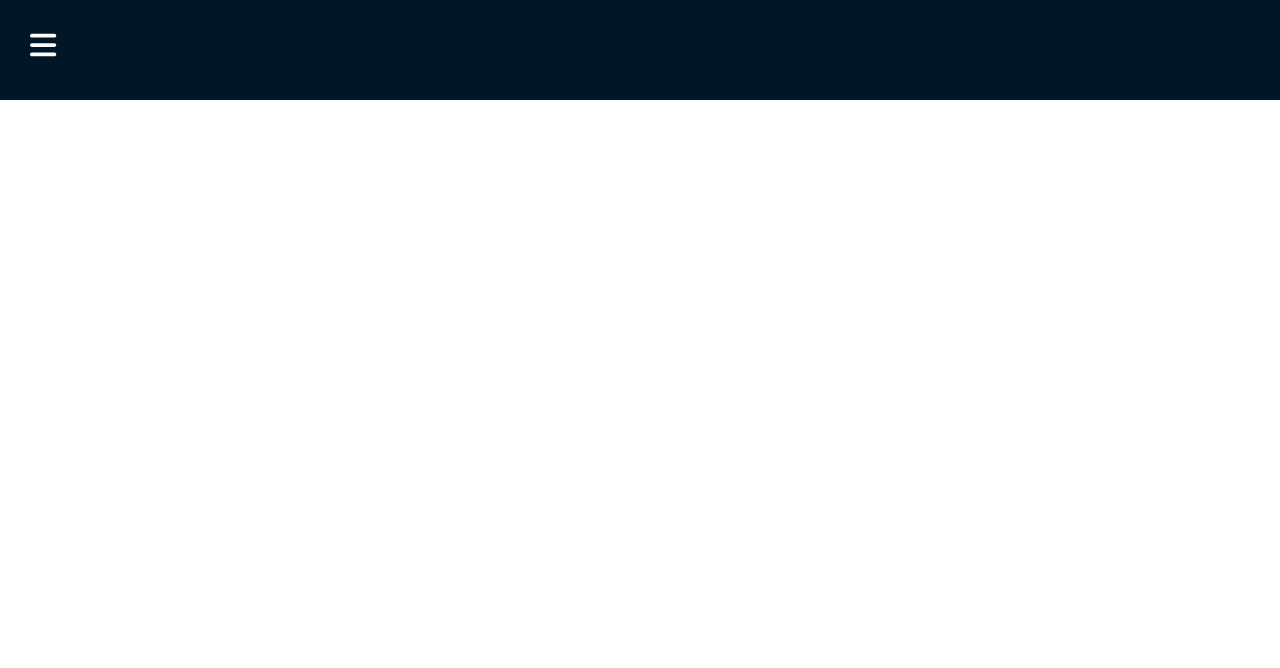
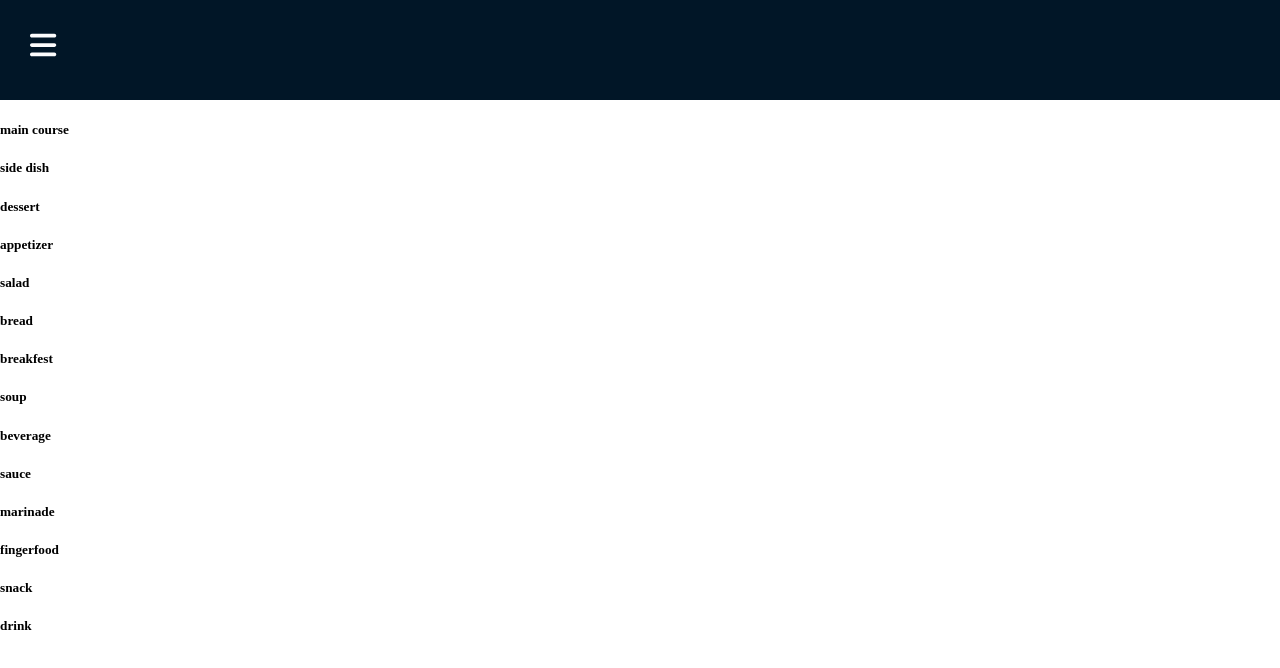
Before and after one commit to nicholsz20/recipe-site, a React (Create React App) app: page /categories in a window 1280 px wide. Before the commit this address had no page. Shown: the top 668 px of the page. Built offline with nearby package versions, Linux system fonts and the light colour scheme.

Commit message:
Created Category Page

```diff
--- a/src/App.tsx
+++ b/src/App.tsx
@@ -8,6 +8,7 @@ import Home from './Components/Home';
 import RecipeList from './Components/RecipeList';
 import Header from "./Components/Header";
 import { useState } from "react";
+import Category from "./Components/Category";
 
 
 function App() {
@@ -25,6 +26,7 @@ function App() {
           <Route>
             <Route path="/" element={<Home />} />
             <Route path="/recipe_list" element={<RecipeList />} />
+            <Route path="/categories" element={<Category />} />
           </Route>
         </Routes>
     </BrowserRouter>
--- /dev/null
+++ b/src/Components/Category.tsx
@@ -0,0 +1,39 @@
+const mealType = [
+    { cat: "main course", img: "" },
+    { cat: "side dish", img: "" },
+    { cat: "dessert", img: "" },
+    { cat: "appetizer", img: "" },
+    { cat: "salad", img: "" },
+    { cat: "bread", img: "" },
+    { cat: "breakfest", img: "" },
+    { cat: "soup", img: "" },
+    { cat: "beverage", img: "" },
+    { cat: "sauce", img: "" },
+    { cat: "marinade", img: "" },
+    { cat: "fingerfood", img: "" },
+    { cat: "snack", img: "" },
+    { cat: "drink", img: "" },
+  ];
+
+  const Category = () => {
+    return <div>{mealType.map((meal, index) => <CatType key={index} meal={meal} />)}</div>;
+  };
+
+  interface MealType {
+    cat: string;
+    img: string;
+  }
+
+  interface MealTypes {
+    meal: MealType;
+  }
+
+  const CatType = ({ meal }: MealTypes) => {
+    return (
+      <div>
+        <h5>{meal.cat}</h5>
+      </div>
+    );
+  };
+
+  export default Category;
--- a/src/Components/Navbar.tsx
+++ b/src/Components/Navbar.tsx
@@ -1,4 +1,4 @@
-import { faHouse, faQuestion } from "@fortawesome/free-solid-svg-icons";
+import { faHouse, faList, faQuestion } from "@fortawesome/free-solid-svg-icons";
 import { FontAwesomeIcon } from "@fortawesome/react-fontawesome";
 import { Link } from "react-router-dom";
 
@@ -19,11 +19,15 @@ const Navbar = ({showNav, handleShowNav}: ShowNav) => {
           <FontAwesomeIcon icon={faHouse} className="nav-icons"/>
            Home</Link>
         </li>
-        <br />
         <li>
           <Link to="/recipe_list" className="nav-link" onClick={handleShowNav}>
           <FontAwesomeIcon icon={faQuestion} className="nav-icons"/>
           Mystery Meal</Link>
+        </li>
+        <li>
+          <Link to="/categories" className="nav-link" onClick={handleShowNav}>
+          <FontAwesomeIcon icon={faList} className="nav-icons"/>
+          Categories</Link>
         </li>
       </ul>
     </div>
```
